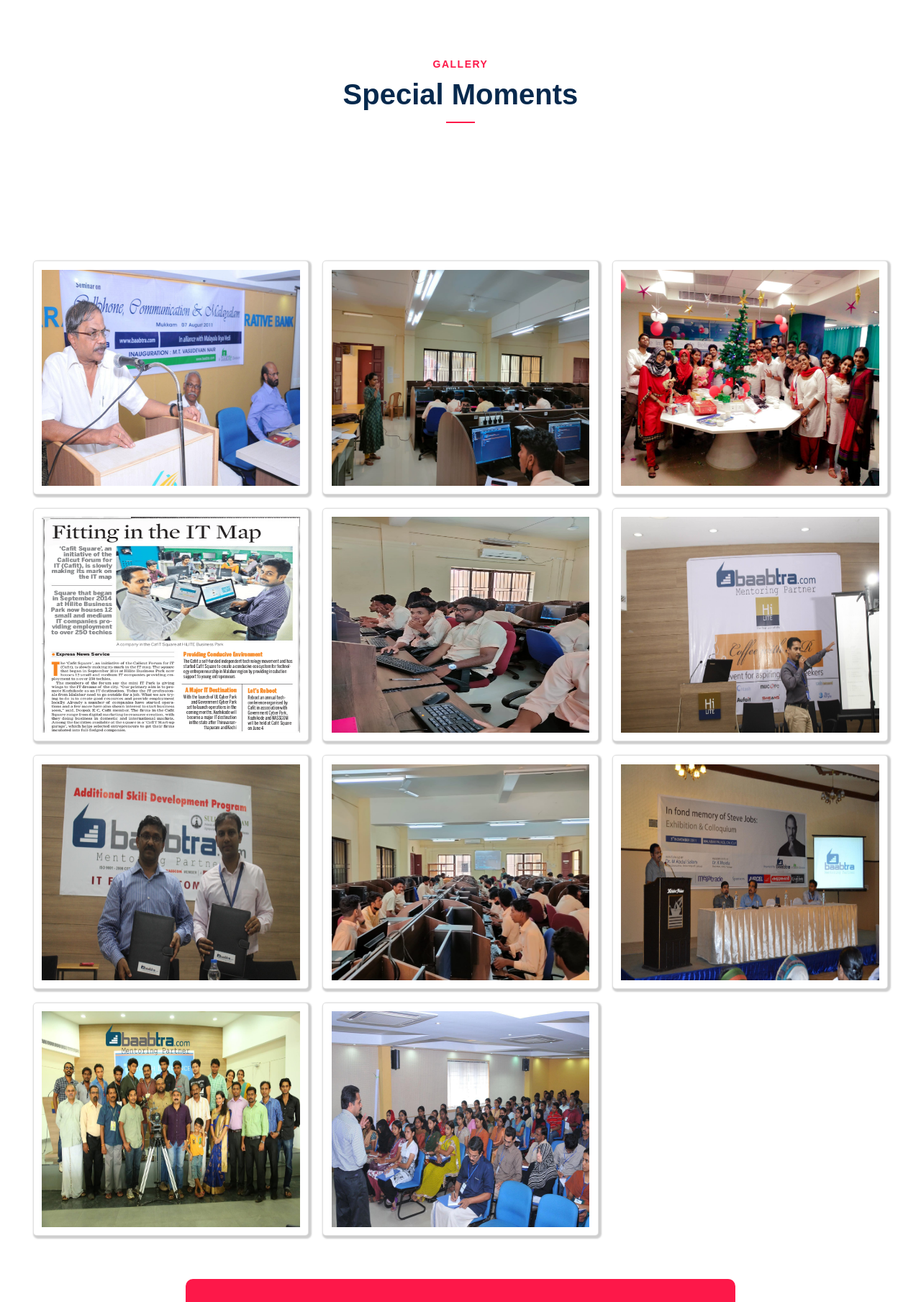
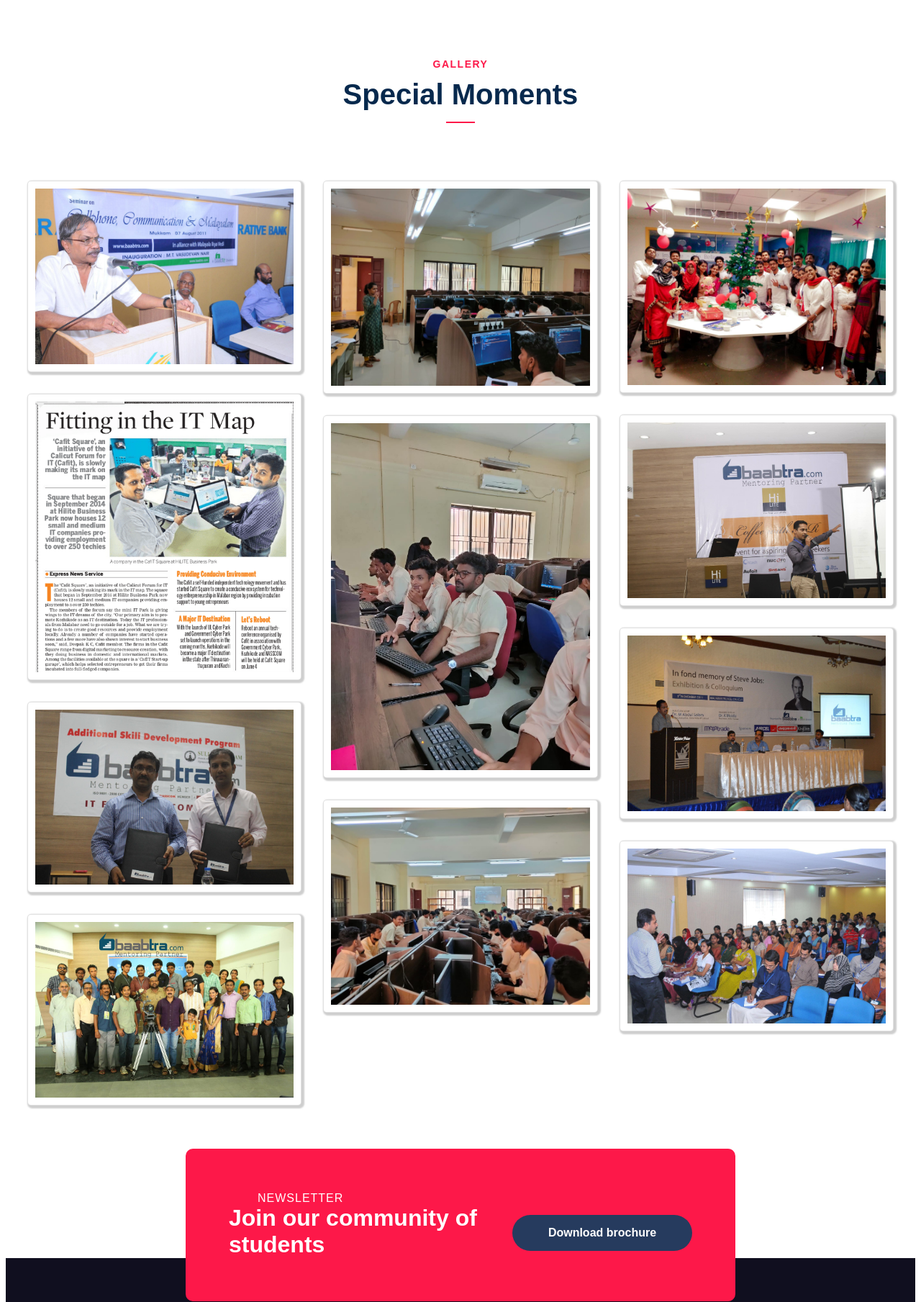
Before and after one commit to shiraspt/baabtra-site, a Django app: page /baabtra_1/gallery in a window 1280 px wide. Shown: the part 409-2218 px from the top of the page at 72% size. Run offline with Django 4.2, Linux system fonts and the light colour scheme.

Commit message:
error in gallery corrected

```diff
--- a/baabtra_1/static/css/baabtra_styles.css
+++ b/baabtra_1/static/css/baabtra_styles.css
@@ -449,36 +449,50 @@
 margin-top: 20px;
 }
 
+.gal_m
+{
+  display: flex;
+  flex-direction: row;
 
+  /* background-color: #07294D; */
+  column-gap:30px;
+  margin-left: 30px;
+margin-right: 30px;
+}
 
 .gal_2
 {
   background-color: #ffffff;
-  display: grid;
+  display:flex;
+  flex-direction: column;
   height: auto;
-  width: auto;
+  width: 33%;
+  row-gap: 30px;
+margin-top: 40px;
   /* padding-left:20mm ; */
-grid-template-columns: auto auto auto;
- margin-left: 10mm;
- margin-right: 10mm;
 
- margin-top: 40mm;
+ /* margin-left: 10mm;
+ margin-right: 10mm; */
+
+ /* margin-top: 40mm;
  row-gap: 5mm;
- column-gap: 5mm;
+ column-gap: 5mm; */
 
 }
 
+
+
 .gal_21
 {
-  width:auto;
-  height:300px;
+  /* width:auto;
+  height:300px; */
   background-color: white;
   border-radius: 5px;
   border-style: solid;
   border-width: 1px;
   border-color: #dadadacf;
   overflow: none;
-padding: 3mm;
+padding: 10px;
 box-shadow: 2px 2px 2px 2px rgba(167, 168, 168, 0.559);
 }
 
@@ -646,7 +660,7 @@
   background-color:#ffffff ;
 }
 
-.home_11 t2
+.home_11 t2,h2
 {
   color: #263B5E;
   font-size: 30px;
@@ -730,7 +744,7 @@
 .home_2
 {
   width: 100%;
-   height: 150mm;
+   height: auto;
    display: flex;
    flex-direction: row;
    padding-top: 30mm;
@@ -808,6 +822,7 @@
   font-family: arial;
   position: relative;
   top: 50px;
+  line-height: 30px;
 
 }
 
@@ -870,6 +885,7 @@
     color: #161414a2;
   font-size: 16px;
   font-family: arial;
+  line-height: 30px;
   }
 
   .home_31:hover{background-color:#FD1849 ;}
--- a/baabtra_1/templates/gallery.html
+++ b/baabtra_1/templates/gallery.html
@@ -20,20 +20,28 @@
     <P2>Special Moments</P2>
     <div class="uline"></div>
     </div>
+<div class="gal_m">
+    <div class="gal_2">
+ <div class="gal_21"><img src="{% static 'images/gl1.jpg' %}"></div>
+ <div class="gal_21"><img src="{% static 'images/gl4.png' %}"></div>
+ <div class="gal_21"><img src="{% static 'images/gl7.jpg' %}"></div>
+ <div class="gal_21"><img src="{% static 'images/gl11.jpg' %}"></div>
 
-    <div class="gal_2">
-<div class="gal_21"><img src="{% static 'images/gl1.jpg' %}"></div>
+
+</div>
+<div class="gal_2">
 <div class="gal_21"><img src="{% static 'images/gl2.jpeg' %}"></div>
+<div class="gal_21"><img src="{% static 'images/gl5.jpeg' %}"></div>
+<div class="gal_21"><img src="{% static 'images/gl8.jpeg' %}"></div>
+</div>
+<div class="gal_2">
 <div class="gal_21"> <img src="{% static 'images/gl3.jpg' %}"></div>
-<div class="gal_21"><img src="{% static 'images/gl4.png' %}"></div>
-<div class="gal_21"><img src="{% static 'images/gl5.jpeg' %}"></div>
 <div class="gal_21"><img src="{% static 'images/gl6.jpg' %}"></div>
-<div class="gal_21"><img src="{% static 'images/gl7.jpg' %}"></div>
-<div class="gal_21"><img src="{% static 'images/gl8.jpeg' %}"></div>
 <div class="gal_21"><img src="{% static 'images/gl9.jpg' %}"></div>
-<div class="gal_21"><img src="{% static 'images/gl11.jpg' %}"></div>
 <div class="gal_21"><img src="{% static 'images/gl10.jpg' %}"></div>
-    </div>
+</div>
+
+</div>
 <!-- <div style="width: 100%;height: 350px;"> -->
 
     <!-- <div class="newsletter">
--- a/baabtra_1/templates/home.html
+++ b/baabtra_1/templates/home.html
@@ -127,7 +127,7 @@
 <!-- -------------------------------------------------------------------- -->
 
 <div class = "gal_1">
-    <P1>Hiring Partners</P1>
+    <P1>HIRING PARTNERS</P1>
     <h2>Organizations Our Students are <BR> Placed at</h2>
     <div class="uline"></div>
 
```
